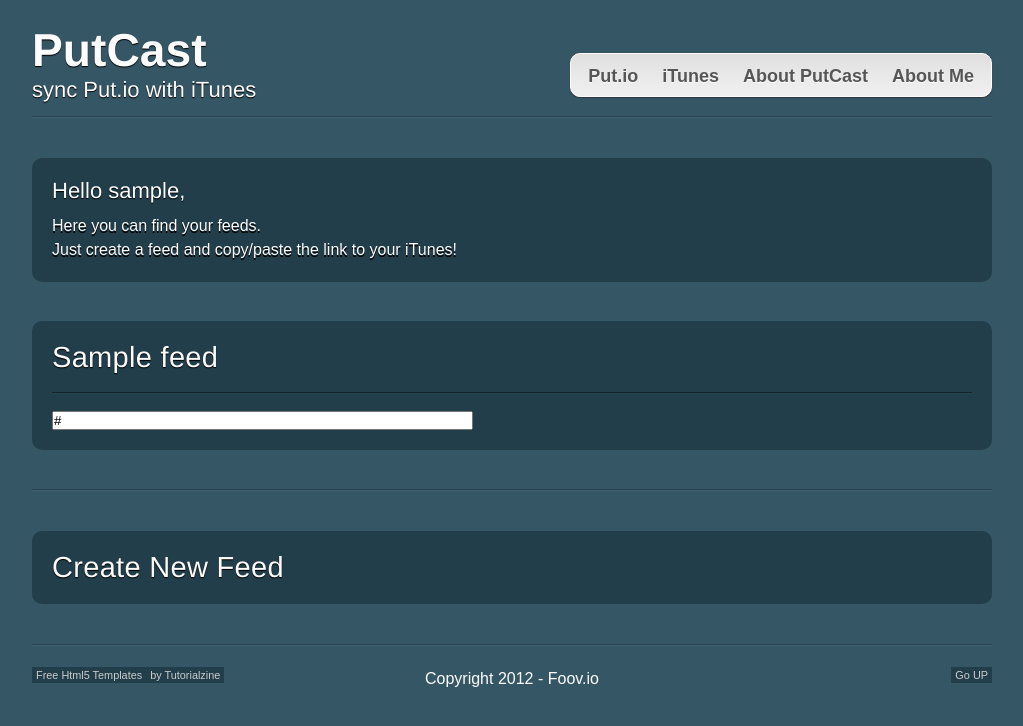
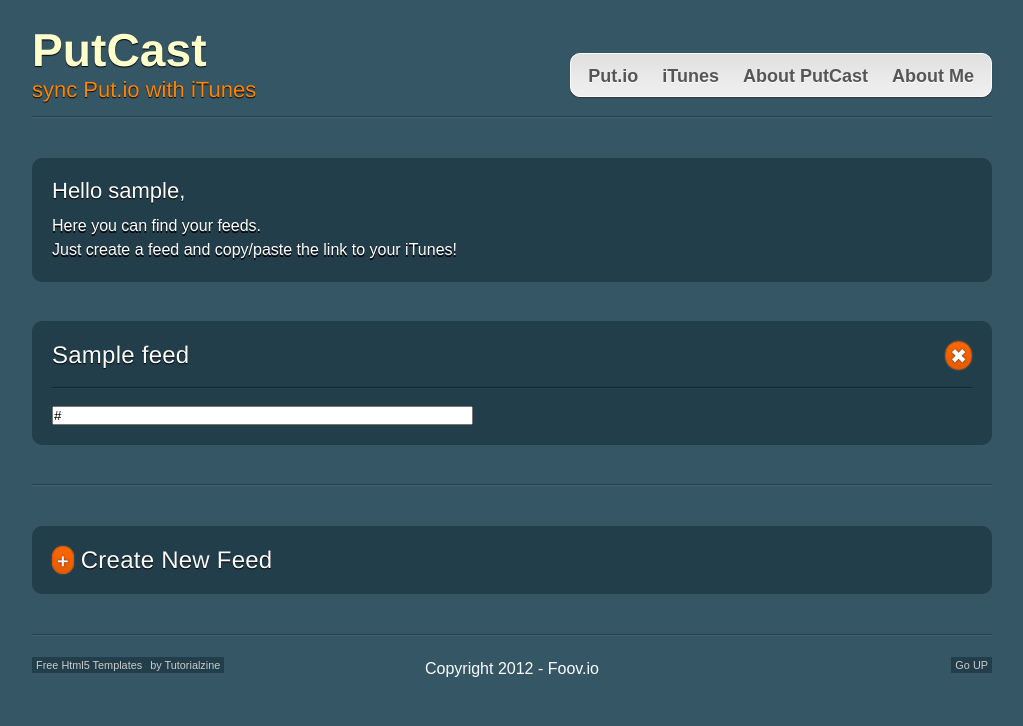
Before and after one commit to kutayko/putcast, a Flask app: template templates/feeds.html in a window 1280 px wide. Shown: the top 726 px of the page, without its empty margins (128-1151 px from the left). Run offline with Flask 2, Linux system fonts and the light colour scheme; the visitor is signed in with stand-in values (Sample User, id 1); the template is opened without the code that fills it: most values are stand-ins (such as "Sample title", 1, 10 or a date in 2020).

Commit message:
prettify

```diff
--- a/static/styles.css
+++ b/static/styles.css
@@ -59,7 +59,7 @@
 
 
 h2{
-	font-size:2.2em;
+	font-size:24px;
 	font-weight:normal;
 	letter-spacing:0.01em;
 }
@@ -218,7 +218,7 @@
 	float:right;
 }
 
-.start-button {
+.button {
     background: -webkit-gradient(linear, left top, left bottom, color-stop(0%,#FF6600), color-stop(100%,#E45C00));
     background: -moz-linear-gradient(center top, #FF6600 0%, #E45C00 100%);
     -webkit-box-shadow: 0px 0px 2px #666;
@@ -238,13 +238,14 @@
     color: #ffffff;
     font-weight: bold;
 }
-.start-button:hover {
+.button:hover {
     background: -webkit-gradient(linear, left top, left bottom, color-stop(0%,#FF8400), color-stop(100%,#FF7700));
     background: -moz-linear-gradient(center top, #FF8400 0%, #FF7700 100%);
     text-shadow: 0px 0px 1px #fff;
     border-color: #FF7700;
+    text-decoration: none;
 }
-.start-button:active {
+.button:active {
     background: -webkit-gradient(linear, left top, left bottom, color-stop(0%,#FF8400), color-stop(100%,#D96700));
     background: -moz-linear-gradient(center top, #FF8400 0%, #D96700 100%);
     -webkit-transition: 0 0.5s ease;
@@ -252,6 +253,21 @@
     -o-transition: 0 0.5s ease;
     transition: 0 0.5s ease;
     text-shadow: 0px 0px 2px #999;
+}
+
+.close {
+    border-radius: 100px;
+    padding: 1px 4px;
+    font-size: 20px;
+    position: absolute;
+    top:0px;
+    right:0px;
+}
+
+.add {
+    border-radius: 100px;
+    padding: 1px 4px;
+    font-size: 20px;
 }
 
 #modal {
@@ -265,3 +281,11 @@
 	border: 1px solid #DDD;
 	overflow: auto;
 }
+
+.orange {
+    color: #FF8400;
+}
+
+.cream {
+    color: #FFFFCC;
+}
--- a/templates/feeds.html
+++ b/templates/feeds.html
@@ -9,14 +9,17 @@
 </article>
 
 {% for feed in feeds %}
-<article id="feed">
+<article>
+    <div style="position:relative;">
         <h2>{{ feed['name'] }}</h2>
+        <a class="button close" href="javascript:;">&#10006;</a>
         <div class="line"></div>
         <input type="text" size="50" onfocus="this.select()" readonly="readonly" value="{{ feed['url'] }}" />
         <input type="hidden" name="audio" value="{{ feed['audio'] }}" />
         <input type="hidden" name="video" value="{{ feed['video'] }}" />
         <input type="hidden" name="items" value="{{ feed['items'] }}" />
         <div class="articleBody clear">
+    </div>
 </article>
 {% endfor %}
 
@@ -31,7 +34,10 @@
     });
 </script>
 <article id="feed-create">
-    <h2><a href="javascript:;" onclick="CreateFeed.show();">Create New Feed</a></h2>
+    <h2>
+        <a class="button add" href="javascript:;" onclick="CreateFeed.show();">+</a>
+        <a href="javascript:;" onclick="CreateFeed.show();">Create New Feed</a>
+    </h2>
     <div class="articleBody clear">
 </article>
 
--- a/templates/index.html
+++ b/templates/index.html
@@ -9,7 +9,7 @@
             </figure>
             <p>Lorem ipsum dolor sit amet, consectetur adipiscing elit. Integer luctus quam quis nibh fringilla sit amet consectetur lectus malesuada. Sed nec libero erat. Lorem ipsum dolor sit amet, consectetur adipiscing elit. Nunc mi nisi, rhoncus ut vestibulum ac, sollicitudin quis lorem. Duis felis dui, vulputate nec adipiscing nec, interdum vel tortor. Sed gravida, erat nec rutrum tincidunt, metus mauris imperdiet nunc, et elementum tortor nunc at eros. Donec malesuada congue molestie. Suspendisse potenti. Vestibulum cursus congue sem et feugiat. Morbi quis elit odio. </p>
 
-            <a class="start-button" href="/auth">Start Using!</a>
+            <a class="button" href="/auth">Start Using!</a>
         </div>
     </article>
 {% endblock %}
--- a/templates/layout.html
+++ b/templates/layout.html
@@ -29,8 +29,8 @@
         <section id="page">
         <header>
             <hgroup>
-                <h1>PutCast</h1>
-                <h3>sync Put.io with iTunes</h3>
+                <h1 class="cream">PutCast</h1>
+                <h3 class="orange">sync Put.io with iTunes</h3>
             </hgroup>
             <nav class="clear">
                 <ul>
```
Lines whose indentation alone changed are shown as unchanged.
